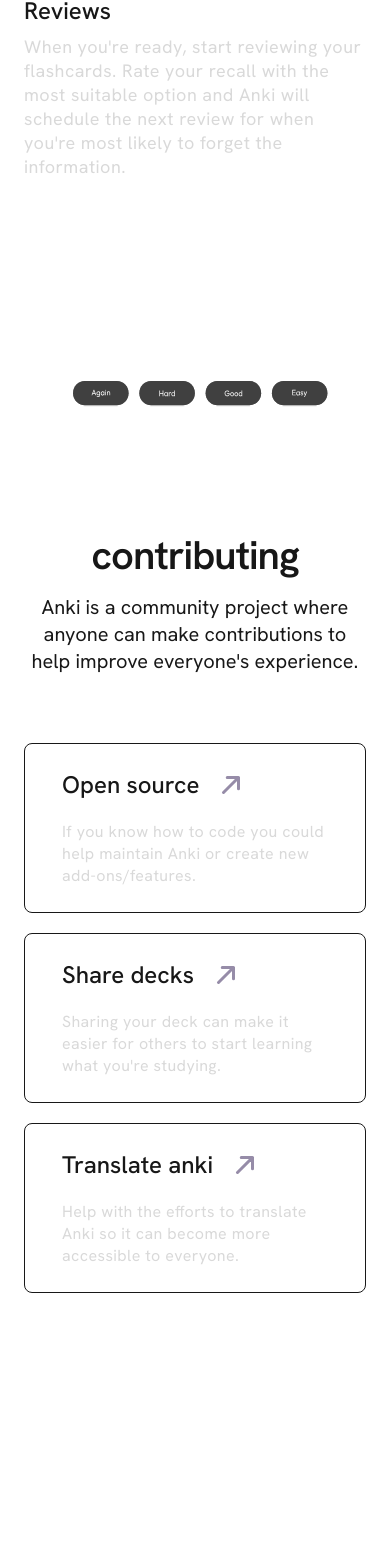
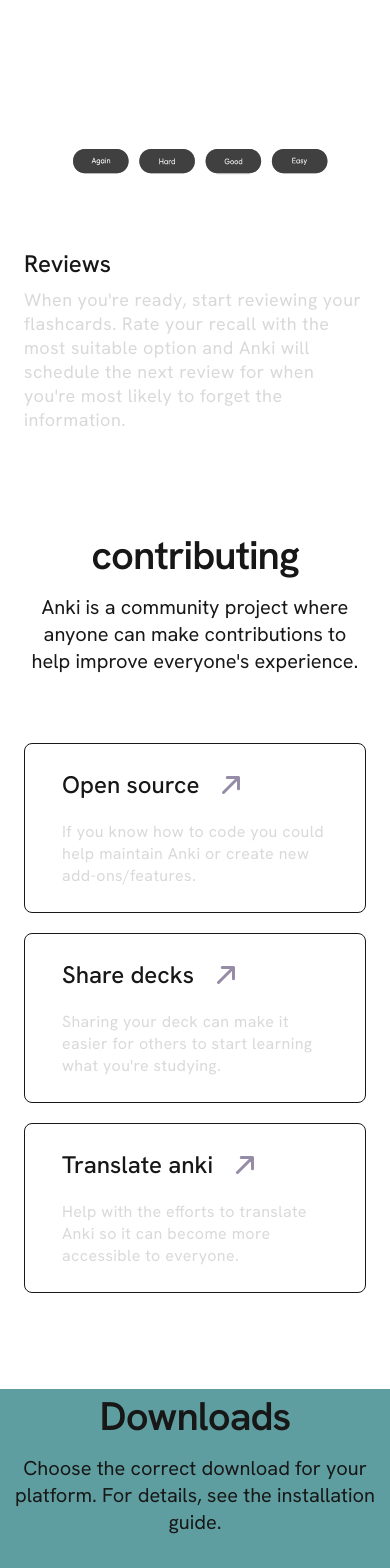
Before and after one commit to 19Kushagra0/anki-homepage-clone, a Next.js app: page / in a window 390 px wide. Shown: the part 2902-4470 px from the top of the page. Before the commit the page ends 4274 px from the top, so only its background shows below. Built offline with nearby package versions, Linux system fonts and the light colour scheme.

Commit message:
concept mobile image problem solved

```diff
--- a/src/app/page.tsx
+++ b/src/app/page.tsx
@@ -6,6 +6,7 @@
 import Testimonials from "@/my_components/4_Testimonials/Testimonials";
 import Concepts from "@/my_components/5_Concepts/Concepts";
 import Contributing from "@/my_components/6_Contributing/Contributing";
+import Downloads from "@/my_components/7_Downloads/Downloads";
 
 export default function Home() {
   return (
@@ -16,6 +17,7 @@
       <Testimonials />
       <Concepts />
       <Contributing />
+      <Downloads />
     </div>
   );
 }
--- a/src/my_components/5_Concepts/Concept.css
+++ b/src/my_components/5_Concepts/Concept.css
@@ -15,7 +15,6 @@
 
 .concepts p {
   margin-bottom: 48px;
-
 }
 
 .concepts-container {
@@ -41,10 +40,10 @@
 
   aspect-ratio: 5/3;
 }
-
+.show-later {
+  display: none;
+}
 .concept-text-container {
-
-
   /* background-color: darkgreen; */
 
   display: flex;
@@ -52,12 +51,9 @@
   justify-content: center;
 
   gap: 8px;
-
 }
 
 .concept-text-container h3 {
-
-
   font-family: var(--font-hanken), sans-serif;
   font-size: 24px;
   line-height: 32px;
@@ -65,7 +61,6 @@
   letter-spacing: normal;
 
   /* background-color: orange; */
-
 }
 
 .concept-text-container p {
@@ -82,9 +77,7 @@
 
   margin-bottom: 0px;
 
-    color: #D9D9D9;
-
-
+  color: #d9d9d9;
 }
 
 @media screen and (max-width: 850px) {
@@ -98,7 +91,6 @@
   .concepts {
     padding-left: 24px;
     padding-right: 24px;
-
   }
 
   .concepts-container {
@@ -106,17 +98,19 @@
     align-items: center;
 
     gap: 48px;
-
   }
 
   .concepts-image {
     max-width: 490px;
-
   }
 
   .concept-text-container {
     width: 100%;
-
   }
-
+  .show-later {
+    display: flex;
   }
+  .hide-later {
+    display: none;
+  }
+}
--- a/src/my_components/5_Concepts/Concepts.tsx
+++ b/src/my_components/5_Concepts/Concepts.tsx
@@ -1,9 +1,9 @@
-import React from 'react'
-import "./Concept.css"
-import Image from "next/image"
+import React from "react";
+import "./Concept.css";
+import Image from "next/image";
 export default function Concepts() {
   return (
-        <div className='concepts'>
+    <div className="concepts">
       <h2 className="anki-title">Basic concepts</h2>
       <div className="anki-description-container">
         <p className="anki-description">
@@ -12,25 +12,39 @@
       </div>
       <div className="concepts-container">
         <Image
-                    className='concepts-image'
+          className="concepts-image"
           width={345}
           height={207}
           src="/asset/images/deck-graphic-dark.svg"
           alt=""
         />
         <div className="concept-text-container">
-                    <h3 >Decks</h3>
-                    <p>Decks are groups of flashcards that allow you to study specific parts of your collection instead of everything all at once. Create a new deck and add some flashcards to get started.</p>
+          <h3>Decks</h3>
+          <p>
+            Decks are groups of flashcards that allow you to study specific
+            parts of your collection instead of everything all at once. Create a
+            new deck and add some flashcards to get started.
+          </p>
         </div>
       </div>
       <div className="concepts-container">
-
+        <Image
+          className="concepts-image show-later"
+          width={345}
+          height={207}
+          src="/asset/images/review-graphic-dark.svg"
+          alt=""
+        />
         <div className="concept-text-container">
-                    <h3 >Reviews</h3>
-                    <p>When you're ready, start reviewing your flashcards. Rate your recall with the most suitable option and Anki will schedule the next review for when you're most likely to forget the information.</p>
+          <h3>Reviews</h3>
+          <p>
+            When you're ready, start reviewing your flashcards. Rate your recall
+            with the most suitable option and Anki will schedule the next review
+            for when you're most likely to forget the information.
+          </p>
         </div>
         <Image
-                    className='concepts-image'
+          className="concepts-image hide-later"
           width={345}
           height={207}
           src="/asset/images/review-graphic-dark.svg"
@@ -38,5 +52,5 @@
         />
       </div>
     </div>
-    )
+  );
 }
--- a/src/my_components/6_Contributing/Contributing.css
+++ b/src/my_components/6_Contributing/Contributing.css
@@ -1,6 +1,6 @@
 .contributing {
   width: 100%;
-    height: 100vh;
+  /* height: 100vh; */
   /* background-color: darkcyan; */
 
   margin-top: 96px;
@@ -44,7 +44,6 @@
   border: 1px solid #181818;
 
   cursor: pointer;
-
 }
 
 .contributing-box:hover {
@@ -96,12 +95,9 @@
   .contributing {
     padding-left: 24px;
     padding-right: 24px;
-
   }
 
   .contributing-boxes-container {
-
-
     display: flex;
     flex-direction: column;
 
@@ -111,5 +107,4 @@
   .contributing-box {
     max-width: 100%;
   }
-
 }
--- a/src/my_components/6_Contributing/Contributing.tsx
+++ b/src/my_components/6_Contributing/Contributing.tsx
@@ -1,13 +1,14 @@
-import React from 'react'
-import "./Contributing.css"
+import React from "react";
+import "./Contributing.css";
 
 export default function Contributing() {
   return (
-        <div className='contributing'>
+    <div className="contributing">
       <h2 className="anki-title">contributing</h2>
       <div className="anki-description-container">
         <p className="anki-description">
-                    Anki is a community project where anyone can make contributions to help improve everyone's experience.
+          Anki is a community project where anyone can make contributions to
+          help improve everyone's experience.
         </p>
       </div>
       <div className="contributing-boxes-container">
@@ -30,9 +31,9 @@
             </svg>
           </div>
           <div className="contributing-box-bottom">
-                        If you know how to code you could help maintain Anki or create new add-ons/features.
+            If you know how to code you could help maintain Anki or create new
+            add-ons/features.
           </div>
-
         </div>
         <div className="contributing-box">
           <div className="contributing-box-top">
@@ -53,11 +54,9 @@
             </svg>
           </div>
           <div className="contributing-box-bottom">
-
-                        Sharing your deck can make it easier for others to start learning what you're studying.
-
+            Sharing your deck can make it easier for others to start learning
+            what you're studying.
           </div>
-
         </div>
         <div className="contributing-box">
           <div className="contributing-box-top">
@@ -78,14 +77,11 @@
             </svg>
           </div>
           <div className="contributing-box-bottom">
-
-                        Help with the efforts to translate Anki so it can become more accessible to everyone.
-
-
-                    </div>
-
+            Help with the efforts to translate Anki so it can become more
+            accessible to everyone.
           </div>
         </div>
       </div>
-    )
+    </div>
+  );
 }
--- /dev/null
+++ b/src/my_components/7_Downloads/Downloads.css
@@ -0,0 +1,12 @@
+.downloads {
+    width: 100%;
+    height: 100vh;
+    background-color: cadetblue;
+
+    margin-top: 96px;
+
+}
+
+.anki-description-link {
+    color: #5DA9DF;
+}
--- /dev/null
+++ b/src/my_components/7_Downloads/Downloads.tsx
@@ -0,0 +1,18 @@
+import React from 'react'
+import './Downloads.css'
+
+export default function Downloads() {
+    return (
+        <div className='downloads'>
+
+            <h2 className="anki-title">Downloads
+            </h2>
+            <div className="anki-description-container">
+                <p className="anki-description">
+                    Choose the correct download for your platform. For details, see the
+                    installation guide.
+                </p>
+            </div>
+        </div>
+    )
+}
```
Lines whose indentation alone changed are shown as unchanged.
